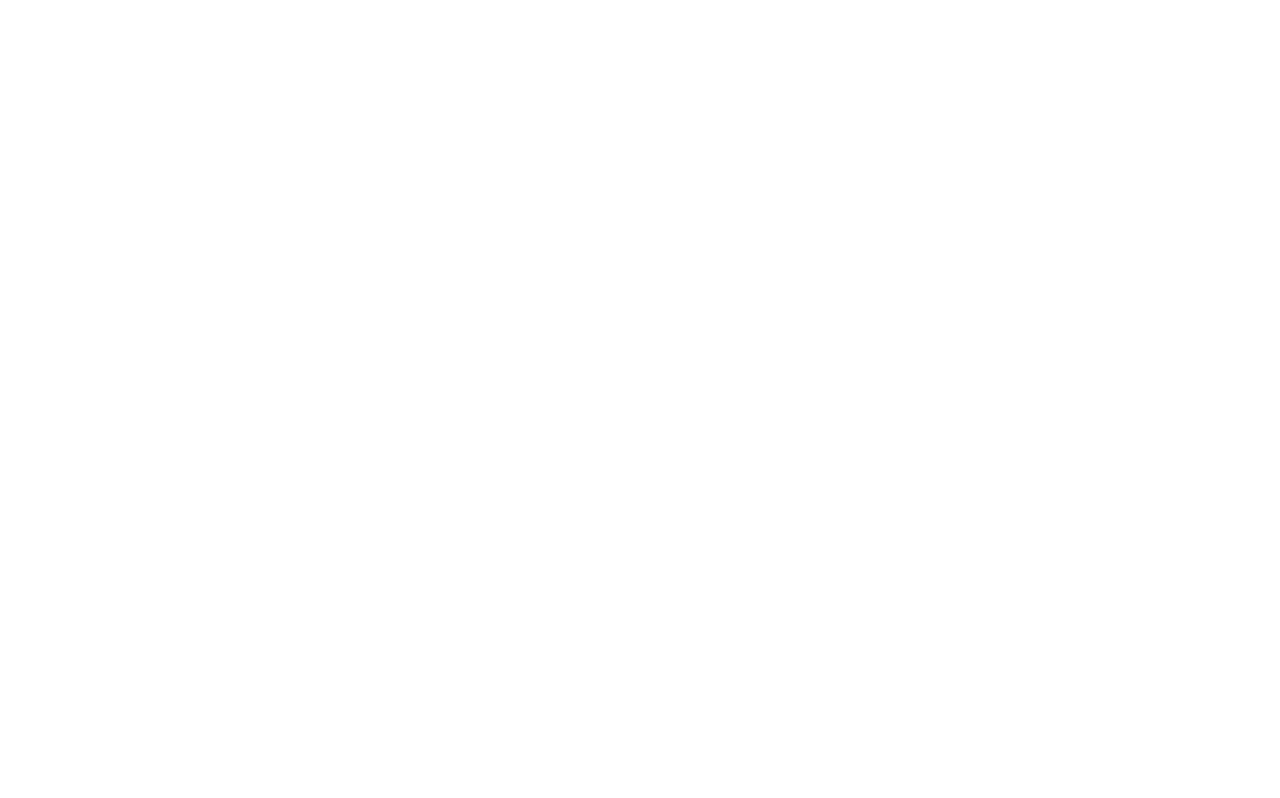
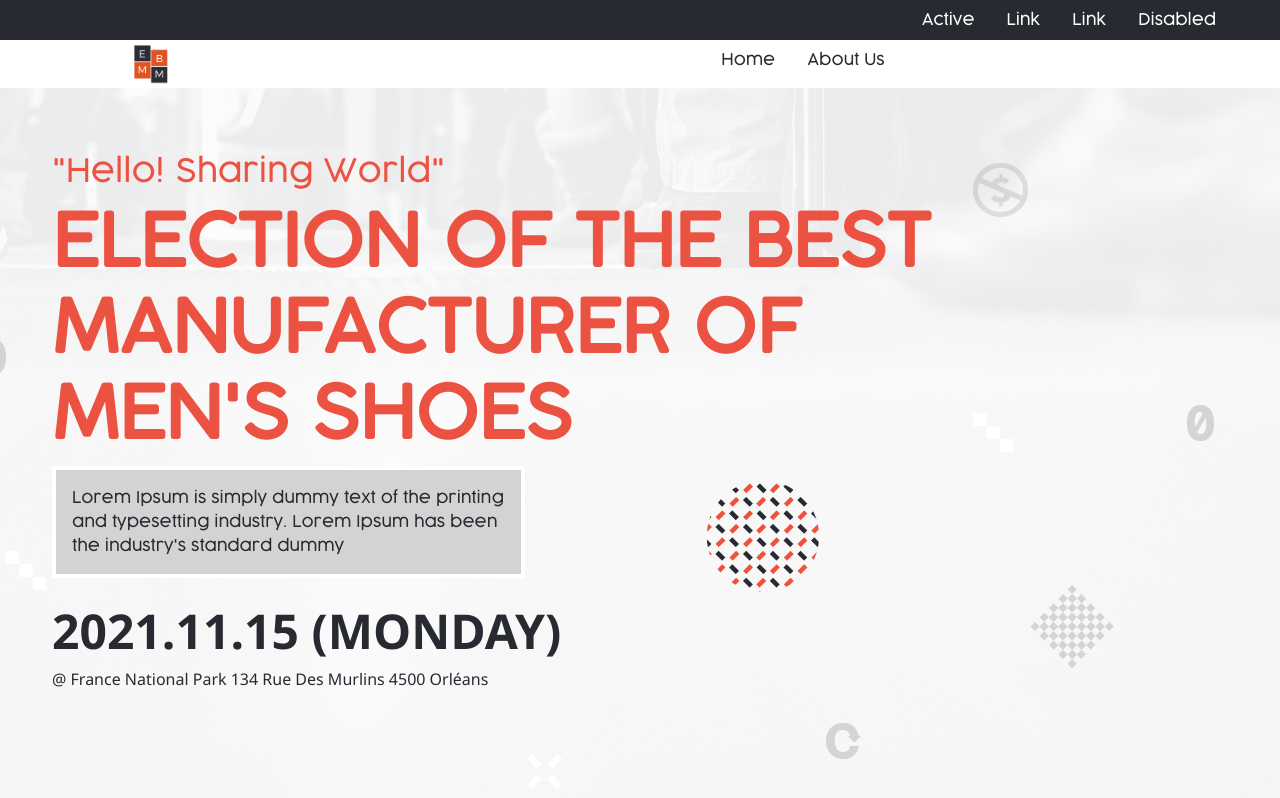
Before and after one commit to azy64/capstone-project, a website: page index.html in a window 1280 px wide. Drawn offline with nearby package versions, Linux system fonts and the light colour scheme.

Commit message:
Add some css code et html

```diff
--- a/css/style.css
+++ b/css/style.css
@@ -9,5 +9,78 @@
 }
 
 * {
-    font-family: coco-regular, 'Segoe UI', Tahoma, Verdana, sans-serif !important;
+    font-family: coco-light;
 }
+
+.fm-coco-light {
+    font-family: coco-light !important;
+}
+
+.fm-coco-regular {
+    font-family: coco-regular !important;
+}
+
+.fm-normal {
+    font-family: system-ui-apple-system,"Segoe UI",Roboto,"Helvetica Neue",Arial,"Noto Sans","Liberation Sans",sans-serif,"Apple Color Emoji","Segoe UI Emoji","Segoe UI Symbol", "Noto Color Emoji" !important;
+}
+
+.bg-black-c {
+    background-color: #272a31 !important;
+}
+
+.text-black-c {
+    color: #272a31 !important;
+}
+
+.bg-orange-c {
+    background-color: #ec5242 !important;
+}
+
+.text-orange-c {
+    color: #ec5242 !important;
+}
+
+.bg-grey-c {
+    background-color: #d3d3d3 !important;
+}
+
+.text-grey-c {
+    color: #d3d3d3 !important;
+}
+
+.box-shadow-bottom {
+    box-shadow: 0 1px 12px #272a31;
+}
+
+.border-c {
+    border: solid red 1px;
+}
+
+.menu {
+    width: 30px;
+    height: 30px;
+}
+.grid {
+    display: grid;
+    grid-template-rows: 3;
+    gap: 2px;
+}
+
+.menu .bar {
+    width: 100%;
+    height: 7px;
+}
+
+@media screen and (max-width: 640px){
+    .main_invite_wrap {
+        background: url(../images/mobile_intro_bg.png) center top no-repeat;
+        height: auto;
+    }
+}
+
+.main_invite_wrap {
+    height: 855px;
+    background-image: url(../images/main_big.png);
+    background-repeat: repeat-x;
+    background-position: center center;
+}
--- a/index.html
+++ b/index.html
@@ -9,7 +9,87 @@
     <link rel="stylesheet" type="text/css" href="css/style.css"/>
     <title>Home page</title>
 </head>
-<body>
+<body class="bg-grey-c">
+    <header>
+        <nav>
+            <div class="d-none d-sm-block overflow-hidden box-shadow-bottom ">
+                <div class="bg-black-c pe-md-5 ">
+                    <ul class="nav justify-content-end">
+                        <li class="nav-item">
+                          <a class="nav-link text-white"  href="#">Active</a>
+                        </li>
+                        <li class="nav-item">
+                          <a class="nav-link text-white" href="#">Link</a>
+                        </li>
+                        <li class="nav-item">
+                          <a class="nav-link text-white" href="#">Link</a>
+                        </li>
+                        <li class="nav-item">
+                          <a class="nav-link text-white">Disabled</a>
+                        </li>
+                      </ul>
+                </div>
+                <div class="row bg-white ">
+                    <div class="col-sm-3 text-center">
+                        <a href="#">
+                            <img src="./images/logos.png" alt="image_logo" width="50"/>
+                        </a>
+                    </div>
+                    <div class="col-sm">
+                        <ul class="nav justify-content-center">
+                            <li class="nav-item">
+                              <a class="nav-link text-black-c" href="#">Home</a>
+                            </li>
+                            <li class="nav-item">
+                              <a class="nav-link text-black-c" href="#">About Us</a>
+                            </li>
+                          </ul>
+                    </div>
+                </div>
+            </div>
+            <!--mobie menu-->
+            <div id="mobile" class="row d-md-none d-sm-block d-lg-none bg-white">
+                <div class="col-3 p-4 pe-0">
+                    <div class="menu grid">
+                        <div class="bar bg-black-c"></div>
+                        <div class="bar bg-black-c"></div>
+                        <div class="bar bg-black-c"></div>
+                    </div>
+                </div>
+                <div class="col-9 p-2 text-center">
+                    <a href="#">
+                        <img src="./images/logos.png" alt="image_logo" width="70px"/>
+                    </a>
 
+                </div>
+
+            </div>
+        </nav>
+    </header>
+    <!--body-->
+    <section class="overflow-hidden main_invite_wrap">
+        <div class="row">
+            <div class="col-sm-12 col-md-9 mt-sm-5 p-3">
+                <h3 class="fs-2 ps-sm-5 text-orange-c ">
+                    "Hello! Sharing World"
+                </h3>
+                <h1 class="display-2 ps-sm-5 text-orange-c fw-bolder text-uppercase">
+                    Election of the Best manufacturer of Men's shoes
+                </h1>
+                <p class="text-black-c p-sm-0 p-md-3 ms-md-5 m-sm-auto bg-grey-c border border-4 border-white col-md-6 col-sm text-start">
+                    Lorem Ipsum is simply dummy text of the printing
+                    and typesetting industry. Lorem Ipsum has been the industry's standard dummy
+                </p>
+                <div class="ps-sm-5" style="font-family: 'Segoe UI', Tahoma, Geneva, Verdana, sans-serif !important;">
+                    <h3 class="display-5 mt-sm-4 fw-bolder text-black-c fm-normal fst-normal">
+                        2021.11.15 (MONDAY)</h3>
+                    <p class="text-capitalize text-black-c" style="font-family: 'Segoe UI', Tahoma, Geneva, Verdana, sans-serif !important;">
+                        @ france national park 134 rue des murlins 4500 orléans
+                    </p>
+                </div>
+
+            </div>
+        </div>
+    </section>
 </body>
 </html>
```
Also changed, not shown: images/_logo.png (added), images/_logo1.jpg (added), images/logos.png (added), images/main_big.png (added), images/mobile_intro_bg.png (added).
